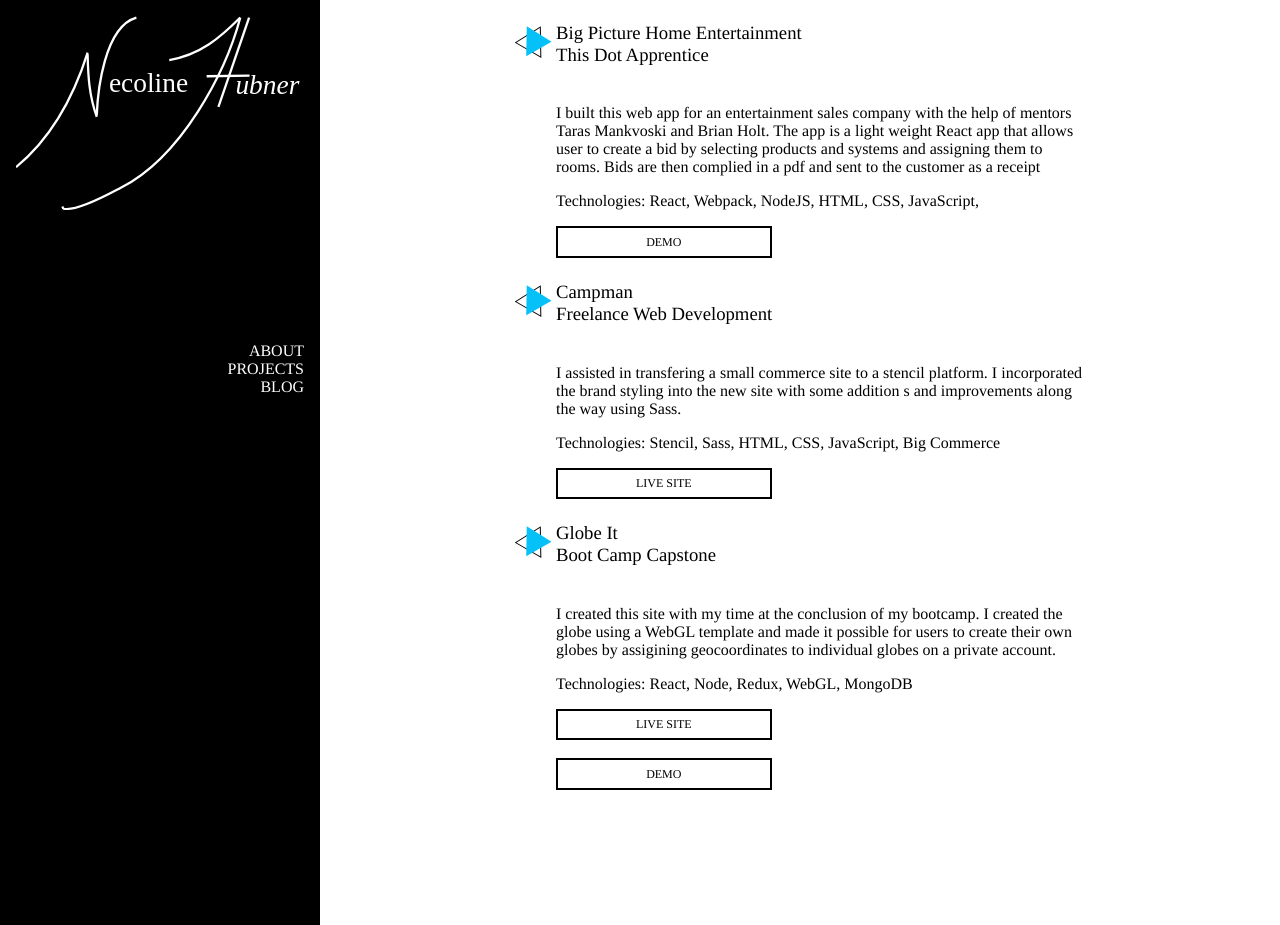
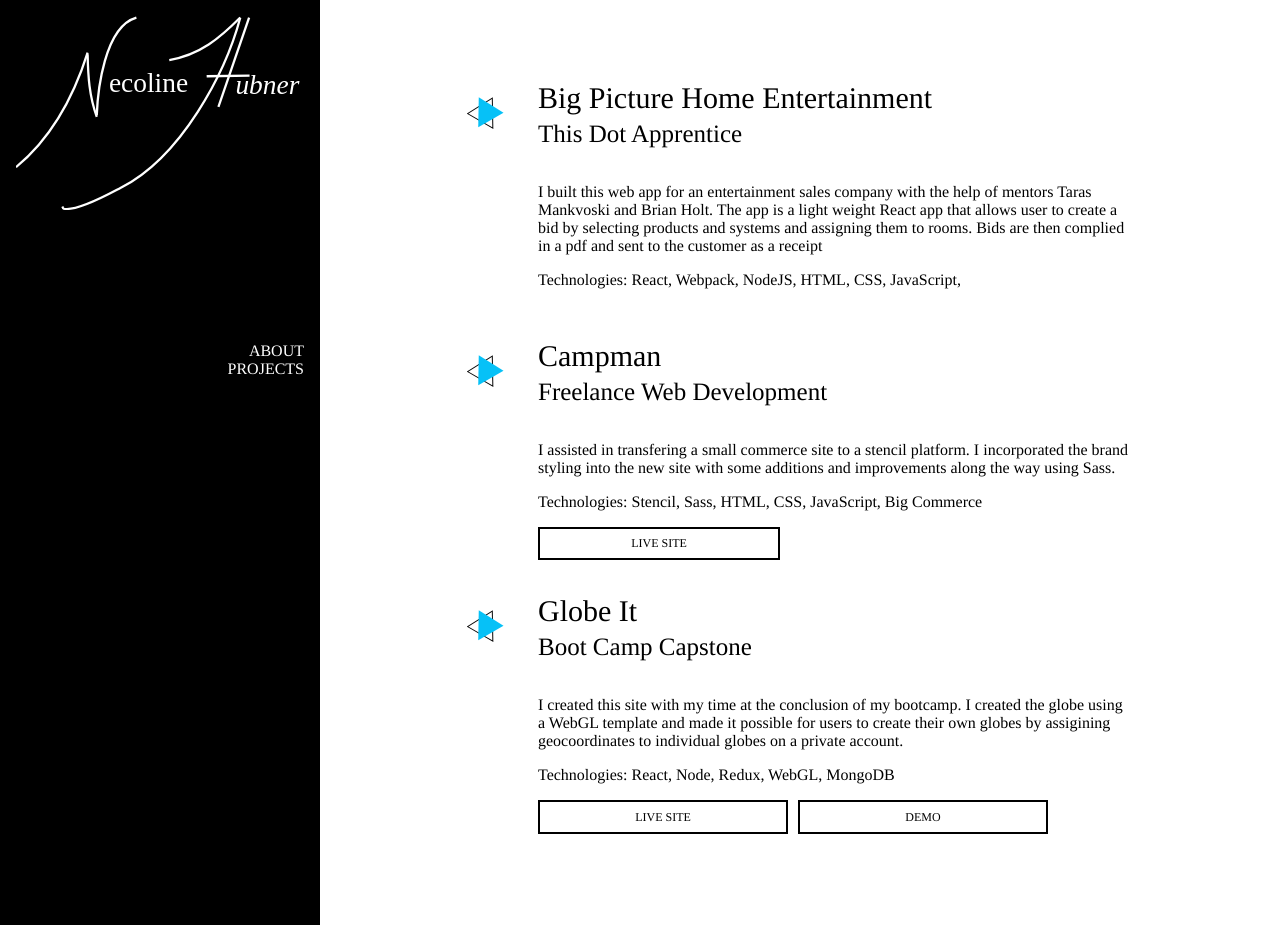
Before and after one commit to necoline/personal-site, a PHP site: page /projects.html in a window 1280 px wide. Run offline with PHP 8.4, Linux system fonts and the light colour scheme.

Commit message:
finish projects

```diff
--- a/css/main.css
+++ b/css/main.css
@@ -26,17 +26,24 @@ body {
   text-decoration: none;
 }
 
+.two-buttons-outline {
+  border: 2px solid black;
+}
+
 .outline {
   border: 2px solid black;
   width: 40%;
 }
 
 .two-buttons {
-  display: inline-block;
+  display: inline;
+  width: 250px;
+  margin-right: 10px;
 }
 
-.two-buttons-width {
-  min-width: 40%;
+.two-buttons-container {
+  display: inline-flex;
+  justify-content: center;
 }
 
 .page-wrapper {
@@ -89,13 +96,17 @@ body {
   color: #06C1F7;
 }
 
+/* main page */
+
 .main-page {
   grid-column: 2 / 4;
   height: 95vh;
   overflow-y: scroll;
 }
 
-/* main page */
+.main-body {
+  padding: 5% 15%;
+}
 
 .title {
   text-align: center;
@@ -105,14 +116,19 @@ body {
 
 .content {
   color: black;
-  margin: 2% 25%;
+  margin: 2% 10%;
   text-align: justify;
 }
 
 .header {
   font-weight: lighter;
+  font-size: 30px;
 }
 
-.project {
-  padding: 0% 20%;
+.bullet-point {
+  padding-right: 30px;
 }
+
+.paragraph {
+  margin-top: 0;
+}
--- a/index.html
+++ b/index.html
@@ -14,11 +14,12 @@
         <ul class="nav-list">
           <li><a href="/" class="menu-item font">ABOUT</a></li>
           <li><a href="projects.html" class="menu-item font">PROJECTS</a></li>
-          <li><a href="blog.html" class="menu-item font">BLOG</a></li>
+          <!-- <li><a href="blog.html" class="menu-item font">BLOG</a></li> -->
         </ul>
       </div>
     </nav>
     <div class="main-page">
+      <div class="main-body">
       <h3 class="title font">MY STORY</h3>
         <p class="content font">I decided to learn to code after working with refugees in the non-profit sector. I wanted to offer useful tools to streamline services for the refugee community. After completing a boot camp for JavaScript I came to realize the unending amount of possibilities available in the world of frontend development. For the past year I have been eating up every opportunity to grow my skillset and make cool apps.
         </p>
@@ -28,6 +29,7 @@
         </p>
         <h3 class="title font">WHAT I LOVE</h3>
         <p class="content font">Combining my passion for serving vulnerable populations with reliable tech tools. <br/><br/>Surrounding myself with company more intelligent than myself. <br/><br/>Working with people from diverse backgrounds</p>
+    </div>
 
     </div>
   </body>
--- a/projects.html
+++ b/projects.html
@@ -14,19 +14,19 @@
         <ul class="nav-list">
           <li><a href="/" class="menu-item font">ABOUT</a></li>
           <li><a href="projects.html" class="menu-item font">PROJECTS</a></li>
-          <li><a href="blog.html" class="menu-item font">BLOG</a></li>
+          <!-- <li><a href="blog.html" class="menu-item font">BLOG</a></li> -->
         </ul>
       </div>
     </nav>
     <div class="main-page">
-      <div class="project">
+      <div class="main-body">
         <table>
           <tr>
-            <td>
-              <img src="css/bullet.svg" class="bullet-point"/>
+            <td >
+              <img src="css/bullet.svg" class="bullet-point" />
             </td>
             <td>
-                <h3 class="header font">Big Picture Home Entertainment <br /> This Dot Apprentice</h3>
+                <h3 class="header font">Big Picture Home Entertainment <br /> <small>This Dot Apprentice<small/></h3>
             </td>
           </tr>
           <tr>
@@ -34,11 +34,11 @@
             <td>
               <p class="paragraph font">I built this web app for an entertainment sales company with the help of mentors Taras Mankvoski and Brian Holt. The app is a light weight React app that allows user to create a bid by selecting products and systems and assigning them to rooms. Bids are then complied in a pdf and sent to the customer as a receipt</p>
               <p class="sub-header font">Technologies: React, Webpack, NodeJS, HTML, CSS, JavaScript,</p>
-                <a href="https://share.viewedit.com/xgnh3nkQsbDVExdhdkwxnh" class="button-link">
+                <!-- <a href="https://share.viewedit.com/xgnh3nkQsbDVExdhdkwxnh" class="button-link">
                   <div class="outline">
                     <p class="font basic-button">DEMO</p>
                   </div>
-                </a>
+                </a> -->
             </td>
           </tr>
           <tr>
@@ -46,13 +46,13 @@
               <img src="css/bullet.svg" class="bullet-point"/>
             </td>
             <td>
-              <h3 class="header font">Campman <br /> Freelance Web Development</h3>
+              <h3 class="header font">Campman <br /> <small>Freelance Web Development<small/></h3>
             </td>
           </tr>
           <tr>
             <td />
             <td>
-              <p class="paragraph font">I assisted in transfering a small commerce site to a stencil platform. I incorporated the brand styling into the new site with some addition s and improvements along the way using Sass.</p>
+              <p class="paragraph font">I assisted in transfering a small commerce site to a stencil platform. I incorporated the brand styling into the new site with some additions and improvements along the way using Sass.</p>
               <p class="sub-header font">Technologies: Stencil, Sass, HTML, CSS, JavaScript, Big Commerce</p>
               <a href="https://www.campman.com" class="button-link">
                 <div class="outline">
@@ -66,7 +66,7 @@
               <img src="css/bullet.svg" class="bullet-point"/>
             </td>
             <td>
-              <h3 class="header font">Globe It <br /> Boot Camp Capstone</h3>
+              <h3 class="header font">Globe It<br /> <small>Boot Camp Capstone<small/></h3>
             </td>
           </tr>
           <tr>
@@ -74,15 +74,15 @@
             <td>
               <p class="paragraph font">I created this site with my time at the conclusion of my bootcamp. I created the globe using a WebGL template and made it possible for users to create their own globes by assigining geocoordinates to individual globes on a private account.</p>
               <p class="sub-header font">Technologies: React, Node, Redux, WebGL, MongoDB</p>
-              <div >
-                <a href="https://globeit.herokuapp.com/" class="button-link">
-                  <div class="outline">
+              <div class="two-buttons-container">
+                <a href="https://globeit.herokuapp.com/" class="button-link two-buttons">
+                  <div class="two-buttons-outline">
                     <p class="font basic-button">LIVE SITE</p>
                   </div>
                 </a>
                 <br />
-                <a href="https://share.viewedit.com/QqvzASJ1VxrBQKGxSZm992" class="button-link">
-                  <div class="outline">
+                <a href="https://share.viewedit.com/QqvzASJ1VxrBQKGxSZm992" class="button-link two-buttons">
+                  <div class="two-buttons-outline">
                     <p class="font basic-button">DEMO</p>
                   </div>
                 </a>
```
Lines whose indentation alone changed are shown as unchanged.
